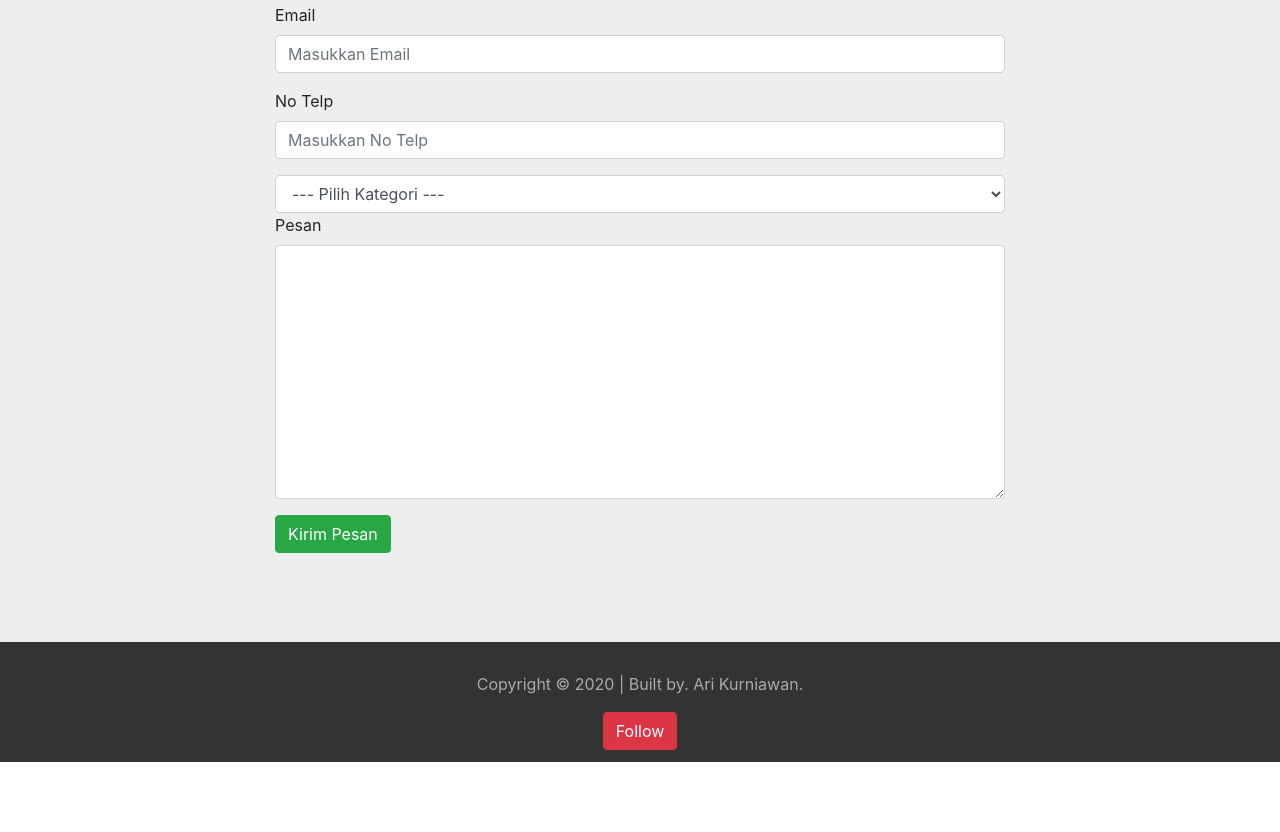
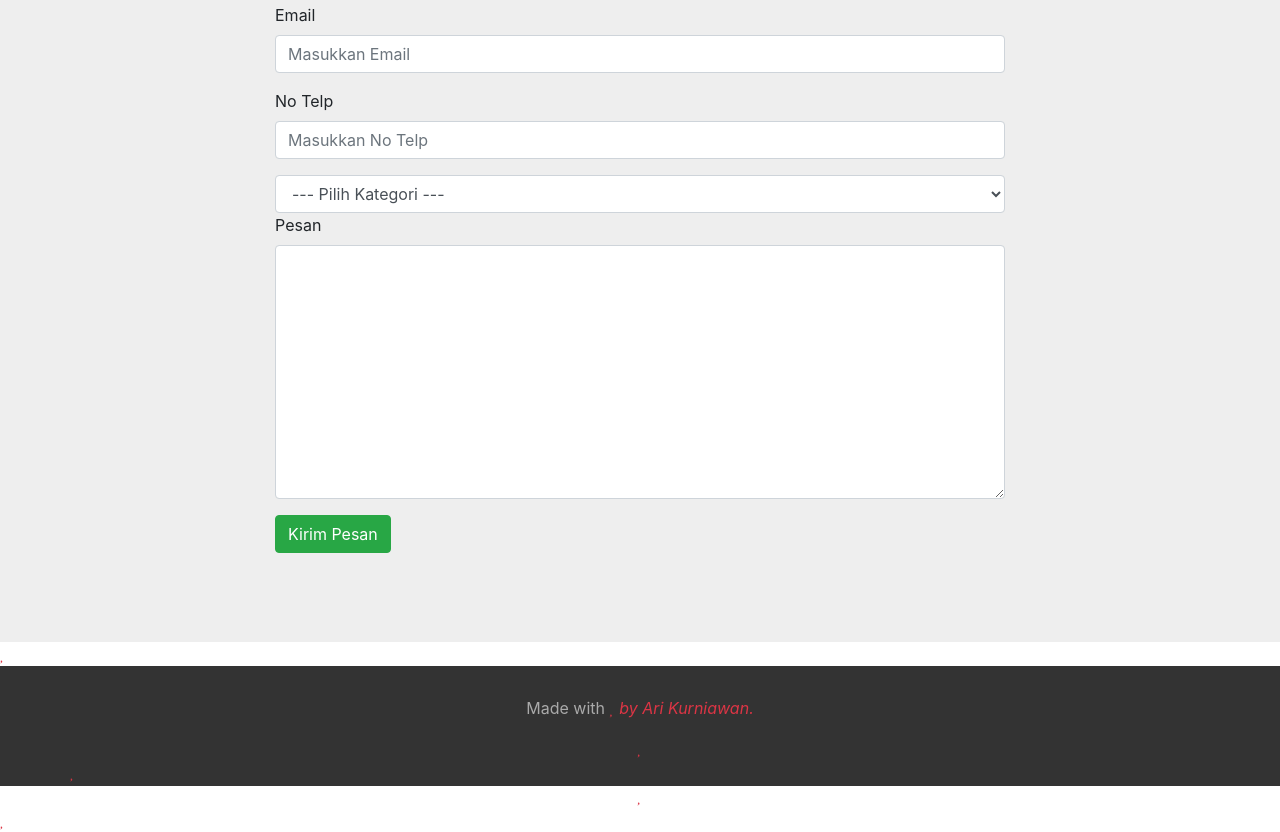
Before and after one commit to ariwan26/landing-page-covid19, a plain HTML site: page index.html in a window 1280 px wide. Shown: the part 2168-3000 px from the top of the page. Before the commit the page ends 2930 px from the top, so only its background shows below. Drawn offline with nearby package versions, Linux system fonts and the light colour scheme.

Commit message:
Update index.html

```diff
--- a/index.html
+++ b/index.html
@@ -12,7 +12,7 @@
     <link href="https://fonts.googleapis.com/css2?family=Poppins:wght@700&display=swap" rel="stylesheet">
     <link href="https://fonts.googleapis.com/css2?family=Sen:wght@800&display=swap" rel="stylesheet">
     <link href="https://stackpath.bootstrapcdn.com/font-awesome/4.7.0/css/font-awesome.min.css" rel="stylesheet" integrity="sha384-wvfXpqpZZVQGK6TAh5PVlGOfQNHSoD2xbE+QkPxCAFlNEevoEH3Sl0sibVcOQVnN" crossorigin="anonymous">
-    <title>Portfolio</title>
+    <title>C-19 Landing Page</title>
 </head>
 
 <body>
@@ -257,13 +257,7 @@
         <div class="container text-center">
             <div class="row">
                 <div class="col-sm-12">
-                    <p>Copyright &copy; 2020 | Built by. Ari Kurniawan.
-                    </p>
-                </div>
-            </div>
-            <div class="row">
-                <div class="col-sm-12">
-                    <a href="http://instagram.com/coder_ari.26" class="btn btn-danger">Follow</a>
+                    <p>Made with <i class="fas fa-heart text-danger"> by Ari Kurniawan.</p>
                 </div>
             </div>
         </div>
```
